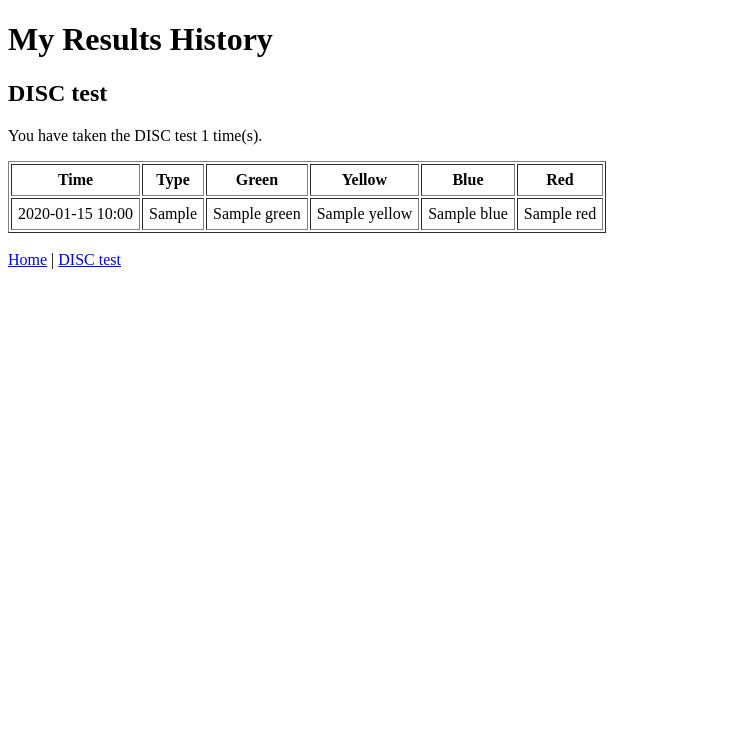
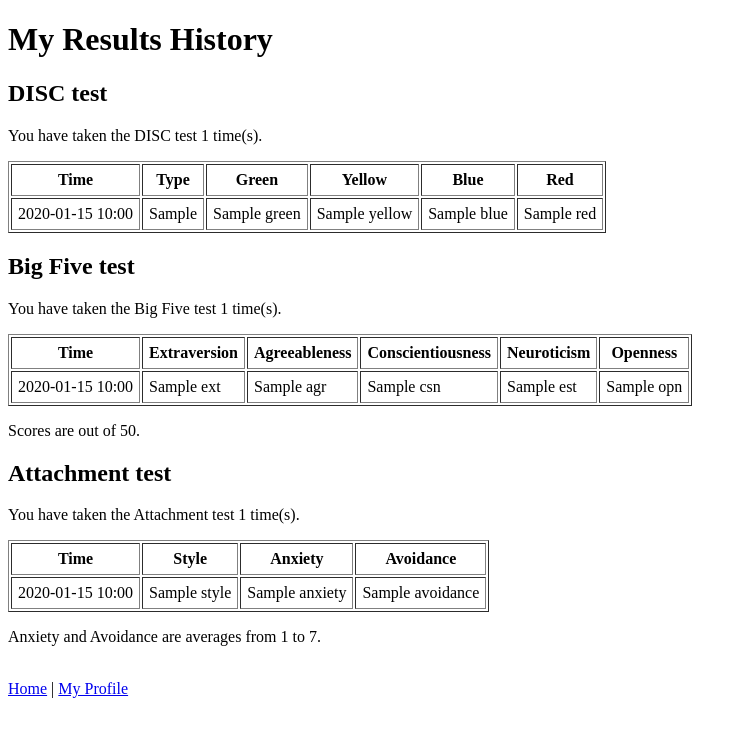
Before and after one commit to enuriuyanage16-cell/communication-relationship-recommender-app, a Flask app: page /history in a window 1280 px wide. Shown: the top 737 px of the page, without its empty margins (0-747 px from the left). Run offline with Flask 3, Linux system fonts and the light colour scheme; the visitor is signed in with stand-in values (Sample User, id 1); a database or web service that is not in the repository returns one stand-in record (values such as "Sample title").

Commit message:
Show all three tests in results history

```diff
--- a/app.py
+++ b/app.py
@@ -61,13 +61,6 @@ def disc_test():
         return render_template("disc_result.html", scores=scores, result_type=result_type)
     return render_template("disc.html", questions=disc_questions)
 
-@app.route("/history")
-def history():
-    if "user_id" not in session:
-        return redirect("/login")
-    results = list(db.disc_results.find({"user_id": session["user_id"]}).sort("created_at", -1))
-    return render_template("history.html", results=results)
-
 @app.route("/bigfive", methods=["GET", "POST"])
 def bigfive_test():
     if "user_id" not in session:
@@ -124,6 +117,18 @@ def attachment_test():
                            intro="The statements below are about how you feel in close relationships. "
                                  "Think about how you generally experience relationships, "
                                  "not just what is happening in a current relationship.")
+
+@app.route("/history")
+def history():
+    if "user_id" not in session:
+        return redirect("/login")
+    mine = {"user_id": session["user_id"]}
+    disc_results = list(db.disc_results.find(mine).sort("created_at", -1))
+    bigfive_results = list(db.bigfive_results.find(mine).sort("created_at", -1))
+    attachment_results = list(db.attachment_results.find(mine).sort("created_at", -1))
+    return render_template("history.html", disc_results=disc_results,
+                           bigfive_results=bigfive_results,
+                           attachment_results=attachment_results)
 
 @app.route("/profile")
 def profile():
--- a/templates/history.html
+++ b/templates/history.html
@@ -5,8 +5,10 @@
 </head>
 <body>
     <h1>My Results History</h1>
+
     <h2>DISC test</h2>
-    <p>You have taken the DISC test {{ results|length }} time(s).</p>
+    <p>You have taken the DISC test {{ disc_results|length }} time(s).</p>
+    {% if disc_results %}
     <table border="1" cellpadding="6">
         <tr>
             <th>Time</th>
@@ -16,10 +18,10 @@
             <th>Blue</th>
             <th>Red</th>
         </tr>
-        {% for r in results %}
+        {% for r in disc_results %}
         <tr>
             <td>{{ r.created_at.strftime("%Y-%m-%d %H:%M") }}</td>
-            <td>{{ r.result_type }}</td>
+            <td>{{ "Balanced" if r.result_type == "Unclear" else r.result_type }}</td>
             <td>{{ r.scores.Green }}</td>
             <td>{{ r.scores.Yellow }}</td>
             <td>{{ r.scores.Blue }}</td>
@@ -27,7 +29,57 @@
         </tr>
         {% endfor %}
     </table>
+    {% endif %}
+
+    <h2>Big Five test</h2>
+    <p>You have taken the Big Five test {{ bigfive_results|length }} time(s).</p>
+    {% if bigfive_results %}
+    <table border="1" cellpadding="6">
+        <tr>
+            <th>Time</th>
+            <th>Extraversion</th>
+            <th>Agreeableness</th>
+            <th>Conscientiousness</th>
+            <th>Neuroticism</th>
+            <th>Openness</th>
+        </tr>
+        {% for r in bigfive_results %}
+        <tr>
+            <td>{{ r.created_at.strftime("%Y-%m-%d %H:%M") }}</td>
+            <td>{{ r.scores.EXT }}</td>
+            <td>{{ r.scores.AGR }}</td>
+            <td>{{ r.scores.CSN }}</td>
+            <td>{{ r.scores.EST }}</td>
+            <td>{{ r.scores.OPN }}</td>
+        </tr>
+        {% endfor %}
+    </table>
+    <p>Scores are out of 50.</p>
+    {% endif %}
+
+    <h2>Attachment test</h2>
+    <p>You have taken the Attachment test {{ attachment_results|length }} time(s).</p>
+    {% if attachment_results %}
+    <table border="1" cellpadding="6">
+        <tr>
+            <th>Time</th>
+            <th>Style</th>
+            <th>Anxiety</th>
+            <th>Avoidance</th>
+        </tr>
+        {% for r in attachment_results %}
+        <tr>
+            <td>{{ r.created_at.strftime("%Y-%m-%d %H:%M") }}</td>
+            <td>{{ r.style }}</td>
+            <td>{{ r.scores.Anxiety }}</td>
+            <td>{{ r.scores.Avoidance }}</td>
+        </tr>
+        {% endfor %}
+    </table>
+    <p>Anxiety and Avoidance are averages from 1 to 7.</p>
+    {% endif %}
+
     <br>
-    <a href="/">Home</a> | <a href="/disc">DISC test</a>
+    <a href="/">Home</a> | <a href="/profile">My Profile</a>
 </body>
 </html>
```
